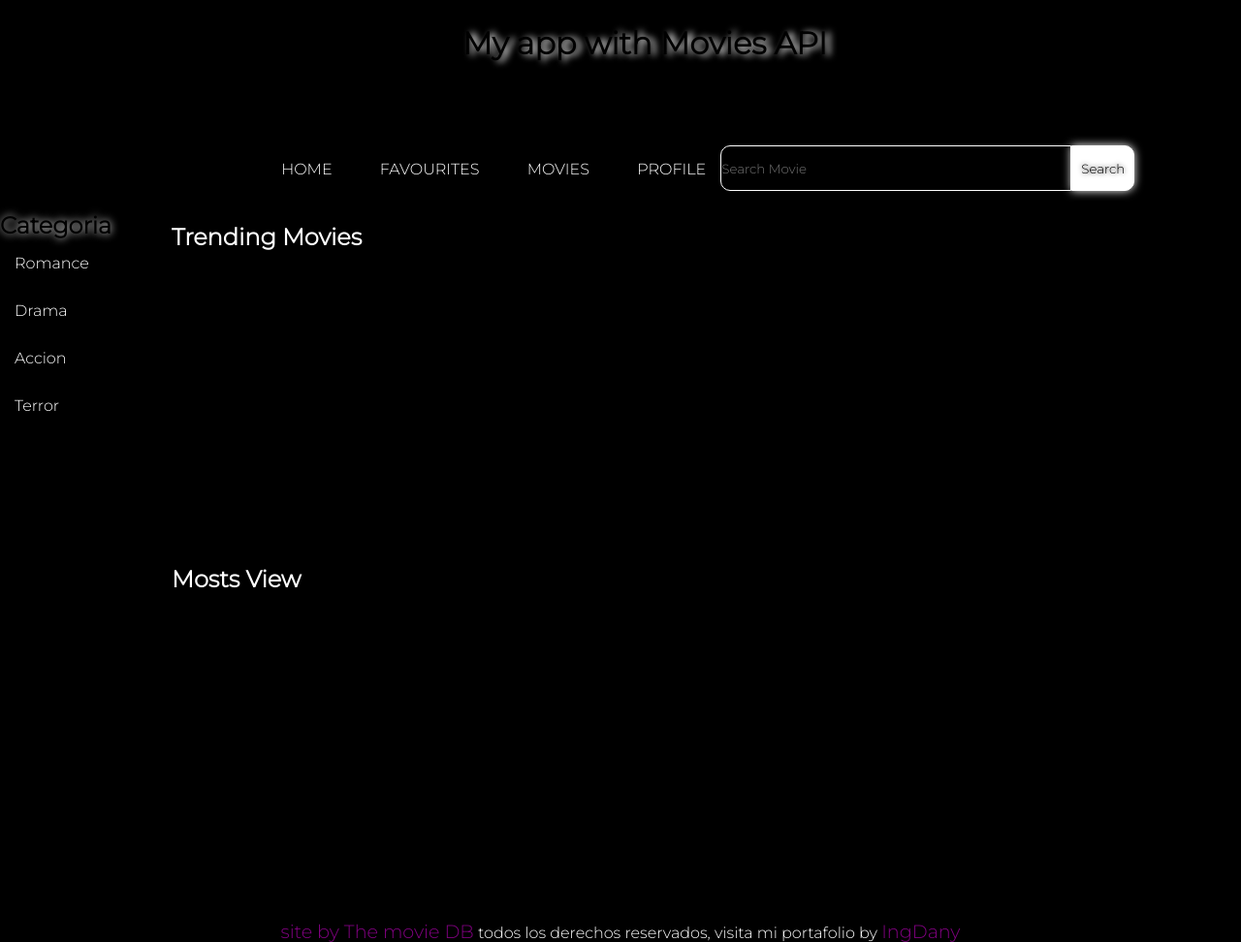
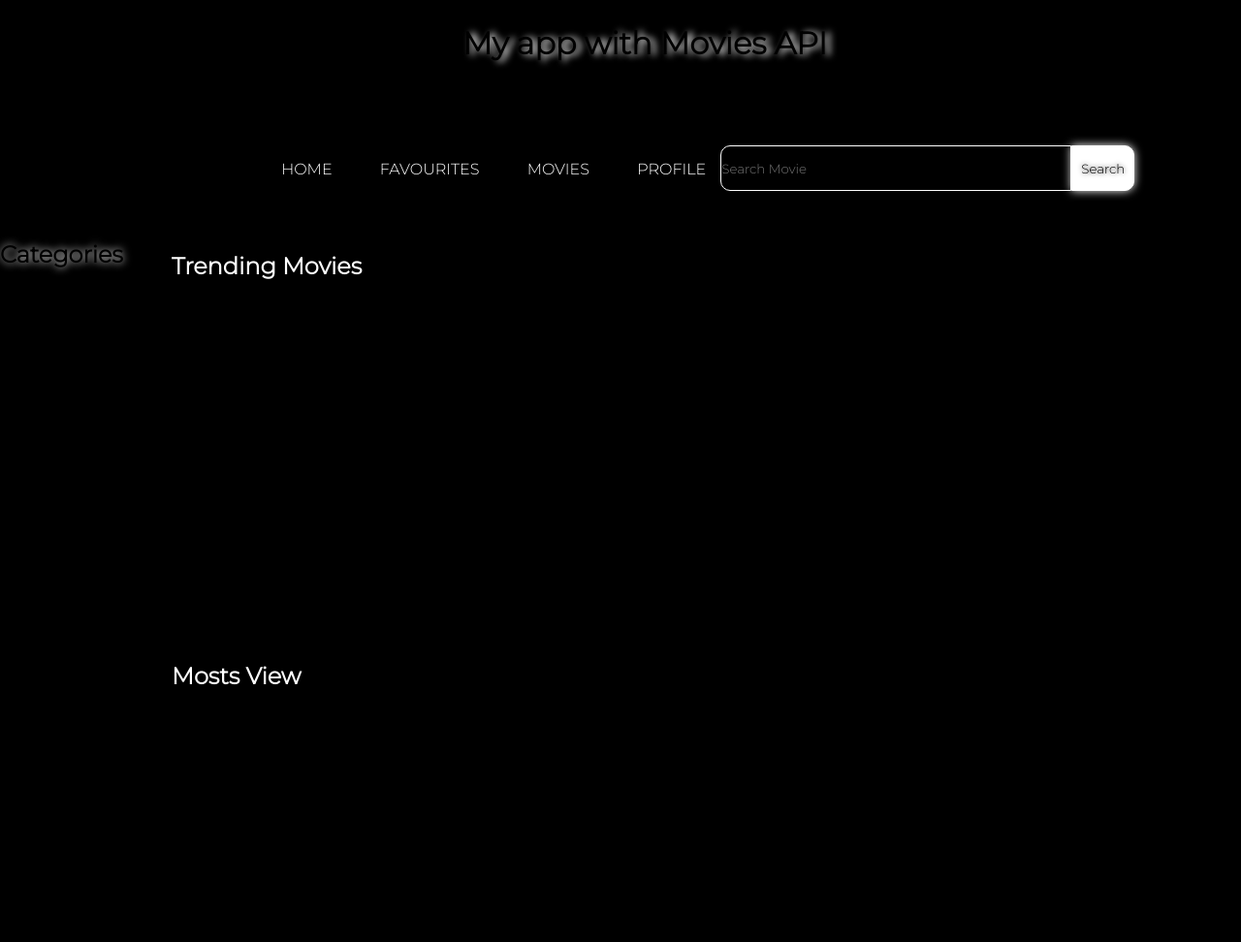
Before and after one commit to iDannyGR/POO, a PHP site: page / in a window 1280 px wide; the page is wider, and only the part inside the window is pictured. Shown: the top 972 px of that part at 97% size. Run offline with PHP 8.4, Linux system fonts and the light colour scheme.

Commit message:
[try redisign the category menu] home 13/7/202

```diff
--- a/api_restPracticoJS/index.html
+++ b/api_restPracticoJS/index.html
@@ -31,12 +31,8 @@
      </nav>
     <main class="main">
         <section class="main-aside">
-            <span class="title-category">Categoria</span>
-                <ul class="category">
-                    <li><a href="">Romance</a></li>
-                    <li><a href="">Drama</a></li>
-                    <li><a href="">Accion</a></li>
-                    <li><a href="">Terror</a></li>
+            <span class="title-category">Categories</span>
+                <ul class="category" id="category-menu">
                 </ul>
         </section >
         <section class="main-section">
--- a/api_restPracticoJS/src/main.js
+++ b/api_restPracticoJS/src/main.js
@@ -1,11 +1,12 @@
 import { API_KEY } from './env.js';
 const trendURL = 'https://api.themoviedb.org/3/trending/movie/day?api_key='
+const categoryMovies = 'https://api.themoviedb.org/3/genre/movie/list?api_key='
 
 async function getTrendingMoviesPreview(){
+    try {
         const res = await fetch(trendURL+API_KEY);
         const data =await res.json();
         const movies= data.results;
-    console.table( movies);
         const trendingContanier = [];
         const allTreding = document.getElementById('trendingMovies');
         movies.forEach(movie => {
@@ -22,10 +23,33 @@ async function getTrendingMoviesPreview(){
            trendingContanier.push(movieContainer)
         });
         allTreding.append(...trendingContanier)
+    } catch (error) {
+         throw Error(error)
+    }
 };
+async function getCategoriesPreview(){
+    try {
+        const res = await fetch(categoryMovies + API_KEY)
+        const data = await res.json()
+        const categories = data.genres
+        const categoryContainer = document.getElementById('category-menu')
+        const listCategory = []
+            console.log(categories)
+        categories.forEach(category => {
+                    const oneCategory = document.createElement('li')
+                    const categoryLink = document.createElement('a')
+                    categoryLink.innerHTML= category.name
+                    oneCategory.append(categoryLink)
+                    listCategory.push(oneCategory)
+        });
+        categoryContainer.append(...listCategory)
+    } catch (error) {
+        throw Error(error)
+    }
 
+}
 getTrendingMoviesPreview()
-
+getCategoriesPreview()
 
 
 
--- a/api_restPracticoJS/styles/app.css
+++ b/api_restPracticoJS/styles/app.css
@@ -3,7 +3,6 @@
 *{
     margin: 0;
     padding: 0;
-
 }
 :root{
     --font-theme:'Montserrat', sans-serif ;
@@ -12,7 +11,6 @@
     --themeColor4:white ;
     --textsize1:12px;
     --max-width : 1300px;
-
 }
 html{
     font-family: var(--font-theme);
@@ -67,13 +65,10 @@ nav{
 .main-menu li a:hover:after{
     width: 100%;
 }
-
  .search-box{
     display: flex;
     flex-direction: row;
 }
-
-
 nav input[type="text"]{
     color: white;
     border: 1px solid white;
@@ -97,6 +92,7 @@ nav input[type="text"]{
 }
 .main-title__section{
     padding: 0.5em;
+    margin: 30px 0 40px 0 ;
 }
 .title-category{
     font-weight: bold;
@@ -112,7 +108,6 @@ nav input[type="text"]{
     float: left;
     width:170px;
 }
-
 .main-aside li a,  .main-aside li a:visited {
     color: white
 }
@@ -128,7 +123,6 @@ nav input[type="text"]{
     display: flex;
     flex-direction: column;
 }
-
 .main-menu li,.category li{
     padding: 15px;
 }
@@ -169,7 +163,6 @@ nav input[type="text"]{
     transform: scale(1.1);
     transition: .2s;
 }
-
 .post-movie{
     margin: 10px;
     width: 150px;
```
Lines whose indentation alone changed are shown as unchanged.
